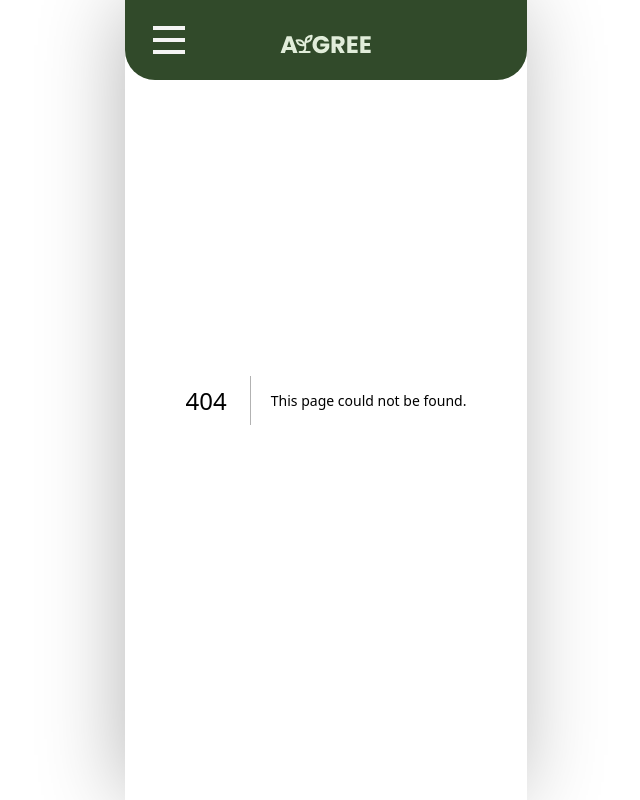
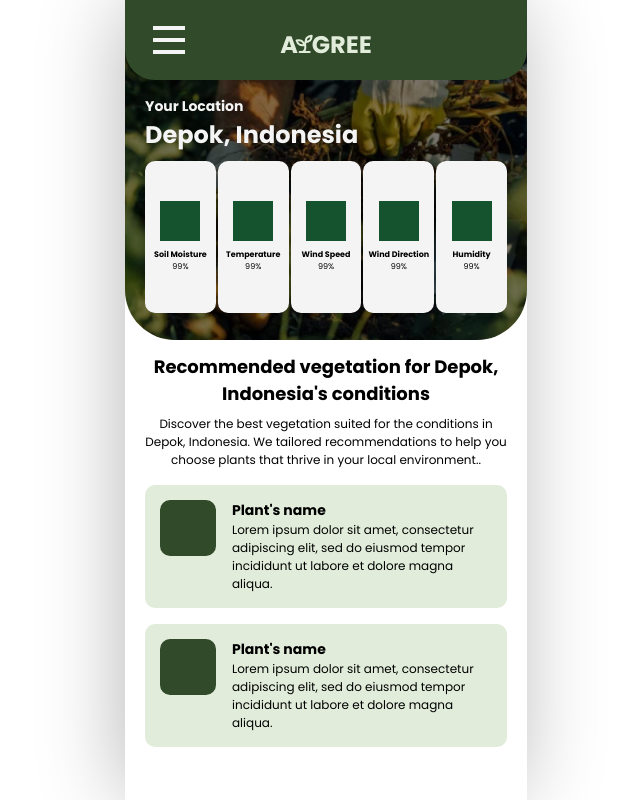
Before and after one commit to hacky-nasa/hacky, a Next.js app: page /detail in a window 1280 px wide. Before the commit this address had no page. Shown: the whole page, without its empty margins (314-954 px from the left). Built offline with nearby package versions, Linux system fonts and the light colour scheme.

Commit message:
feat: main and parameter

```diff
--- /dev/null
+++ b/src/app/detail/page.tsx
@@ -0,0 +1,6 @@
+import { ParameterDetailModule } from '@/modules/ParameterDetailModule'
+import React from 'react'
+
+export default function Page() {
+  return <ParameterDetailModule />
+}
--- /dev/null
+++ b/src/app/main/page.tsx
@@ -0,0 +1,6 @@
+import { MainPageModule } from '@/modules/MainPageModule'
+import React from 'react'
+
+export default function Page() {
+  return <MainPageModule />
+}
--- /dev/null
+++ b/src/components/elements/image/index.tsx
@@ -0,0 +1,18 @@
+import React from 'react'
+import Image from 'next/image'
+import { IImageWrapper } from './interface'
+import { twMerge } from 'tailwind-merge'
+
+export const ImageWrapper: React.FC<IImageWrapper> = ({
+  styles,
+  imgStyles,
+  src,
+  alt,
+  ...props
+}) => {
+  return (
+    <div className={twMerge('relative w-full h-full', styles)}>
+      <Image src={src} alt={alt} fill className={imgStyles} />
+    </div>
+  )
+}
--- /dev/null
+++ b/src/components/elements/image/interface.ts
@@ -0,0 +1,6 @@
+export interface IImageWrapper {
+  styles?: string
+  imgStyles?: string
+  src: string
+  alt: string
+}
--- a/src/components/elements/input/SearchBar.tsx
+++ b/src/components/elements/input/SearchBar.tsx
@@ -1,5 +1,4 @@
 import React from 'react'
-import LocationIcon from '../../../../public/assets/icons/SearchIcon'
 import { IconInterface } from '../../../../public/assets/icons/type'
 
 interface SearchBarProps extends React.InputHTMLAttributes<HTMLInputElement> {
@@ -14,13 +13,13 @@ export const SearchBar = ({
 }: SearchBarProps) => {
   return (
     <div
-      className="py-4 px-4 rounded-lg shadow-md flex items-center gap-4"
+      className="py-4 px-4 rounded-[10px] shadow-md flex items-center gap-4 bg-[#FFFFFF] w-full"
       {...props}
     >
       {Icon && <Icon />}
       <input
         type="text"
-        className="border-none w-full focus:outline-none"
+        className="border-none w-full focus:outline-none bg-transparent"
         placeholder={placeholder}
       />
     </div>
--- /dev/null
+++ b/src/modules/MainPageModule/components/ParameterCard.tsx
@@ -0,0 +1,28 @@
+import React from 'react'
+
+interface ParameterCardProps {
+  title?: string
+  percentage?: number
+  isActive?: boolean
+  onClick?: () => void
+}
+
+export const ParameterCard = ({
+  title,
+  percentage,
+  isActive,
+  onClick,
+}: ParameterCardProps) => {
+  return (
+    <div
+      className={`py-10 px-1 flex flex-col items-center rounded-[10px] gap-2 cursor-pointer ${isActive ? 'bg-primary-green text-white' : 'bg-white'}`}
+      onClick={onClick}
+    >
+      <div className="bg-green-900 w-10 aspect-square" />
+      <div className="flex items-center flex-col">
+        <p className="text-caption-bold">{title}</p>
+        <p className="text-caption">{percentage}%</p>
+      </div>
+    </div>
+  )
+}
--- /dev/null
+++ b/src/modules/MainPageModule/index.tsx
@@ -0,0 +1,65 @@
+'use client'
+
+import React from 'react'
+import Image from 'next/image'
+import { SearchBar } from '@/components/elements/input/SearchBar'
+import SearchIcon from '../../../public/assets/icons/SearchIcon'
+import { ParameterCard } from './components/ParameterCard'
+import { parametersList } from '../ParameterDetailModule/type'
+import Link from 'next/link'
+import { Button } from '@/components/elements/button/Button'
+
+export const MainPageModule = () => {
+  return (
+    <section className="w-full h-full pb-10 relative flex flex-col gap-7">
+      <div className="absolute w-full h-[375px] -z-10">
+        <Image
+          src="/assets/images/mainPage/backdrop.png"
+          alt="backdrop"
+          fill
+          style={{ objectFit: 'cover', borderRadius: '50px' }}
+        />
+      </div>
+      <div className="flex flex-col z-10 pt-24 px-5 w-full gap-2">
+        <SearchBar icon={SearchIcon} placeholder="Choose a location" />
+        <div className="flex flex-col items-center gap-3">
+          <div className="grid grid-cols-5 w-full gap-[2px]">
+            {parametersList.map((param) => (
+              <ParameterCard
+                key={param.title}
+                title={param.title}
+                percentage={param.percentage}
+              />
+            ))}
+          </div>
+          <Link href={'/detail'}>
+            <Button>Learn More</Button>
+          </Link>
+        </div>
+      </div>
+      <div className="px-5 flex flex-col items-center gap-4">
+        <div className="flex flex-col gap-2">
+          <p className="text-section-header text-center">
+            Curious if the plants you want to grow are a good fit?
+          </p>
+          <p className="text-center text-body">
+            This feature analyzes your geographical conditions and offers pest
+            identification and weed detection insights to help you grow
+            successfully.
+          </p>
+        </div>
+        <SearchBar icon={SearchIcon} placeholder="Search a plant" />
+        <div className="bg-primary-green px-4 py-5 rounded-[10px] flex flex-col gap-[5px]">
+          <p className="text-section-header text-white">
+            You haven't entered a plant name yet.
+          </p>
+          <p className="text-white text-body">
+            Enter a plant name to receive an analysis based on your location’s
+            geographical conditions, along with predictions for pest
+            identification and weed detection.
+          </p>
+        </div>
+      </div>
+    </section>
+  )
+}
--- /dev/null
+++ b/src/modules/ParameterDetailModule/index.tsx
@@ -0,0 +1,91 @@
+'use client'
+
+import React, { useState } from 'react'
+import Image from 'next/image'
+import { SearchBar } from '@/components/elements/input/SearchBar'
+import SearchIcon from '../../../public/assets/icons/SearchIcon'
+import { ParameterCard } from '../MainPageModule/components/ParameterCard'
+import { parametersList } from './type'
+
+export const ParameterDetailModule = () => {
+  const [parameter, setParameter] = useState('')
+  return (
+    <section
+      className={`w-full h-full pb-10 relative flex flex-col ${parameter ? 'gap-4' : 'gap-10'}`}
+    >
+      <div className="absolute w-full h-[340px] -z-10">
+        <Image
+          src="/assets/images/mainPage/backdrop.png"
+          alt="backdrop"
+          fill
+          style={{ objectFit: 'cover', borderRadius: '50px' }}
+        />
+      </div>
+      <div className="flex flex-col z-10 pt-24 px-5 w-full gap-2">
+        <div>
+          <p className="text-subheader text-white">Your Location</p>
+          <p className="text-main-header text-white">Depok, Indonesia</p>
+        </div>
+        <div className="grid grid-cols-5 gap-[2px]">
+          {parametersList.map((param) => (
+            <ParameterCard
+              key={param.title}
+              title={param.title}
+              percentage={param.percentage}
+              isActive={parameter === param.title}
+              onClick={() =>
+                setParameter(parameter === param.title ? '' : param.title)
+              }
+            />
+          ))}
+        </div>
+        {parameter && (
+          <div className="bg-primary-green px-4 py-5 rounded-[10px] flex flex-col gap-[5px]">
+            <p className="text-section-header text-white">Soil Moisture</p>
+            <p className="text-white text-body">
+              According to the data retrieved from NASA's API, the soil moisture
+              level in your area is currently [moisture level]. This condition
+              can significantly impact plant growth, affecting water
+              availability and nutrient uptake. For optimal results, consider
+              adjusting your irrigation plan or selecting plants that thrive in
+              this moisture range.
+            </p>
+          </div>
+        )}
+      </div>
+      <div className={`px-5 flex flex-col items-center gap-4`}>
+        <div className="flex flex-col gap-2">
+          <p className="text-section-header text-center">
+            Recommended vegetation for Depok, Indonesia's conditions
+          </p>
+          <p className="text-center text-body">
+            Discover the best vegetation suited for the conditions in Depok,
+            Indonesia. We tailored recommendations to help you choose plants
+            that thrive in your local environment..
+          </p>
+        </div>
+
+        <div className="flex bg-[#E1EDDA] p-[15px] rounded-[10px] gap-4">
+          <div className="w-14 h-14 aspect-square bg-primary-green rounded-[10px]" />
+          <div>
+            <p className="text-subheader">Plant's name</p>
+            <p className="text-body">
+              Lorem ipsum dolor sit amet, consectetur adipiscing elit, sed do
+              eiusmod tempor incididunt ut labore et dolore magna aliqua.{' '}
+            </p>
+          </div>
+        </div>
+        <div className="flex bg-[#E1EDDA] p-[15px] rounded-[10px] gap-4">
+          <div className="w-14 h-14 aspect-square bg-primary-green rounded-[10px]" />
+          <div>
+            <p className="text-subheader">Plant's name</p>
+            <p className="text-body">
+              Lorem ipsum dolor sit amet, consectetur adipiscing elit, sed do
+              eiusmod tempor incididunt ut labore et dolore magna aliqua.{' '}
+            </p>
+          </div>
+        </div>
+      </div>
+    </section>
+  )
+}
--- /dev/null
+++ b/src/modules/ParameterDetailModule/type.ts
@@ -0,0 +1,7 @@
+export const parametersList = [
+  { title: 'Soil Moisture', percentage: 99 },
+  { title: 'Temperature', percentage: 99 },
+  { title: 'Wind Speed', percentage: 99 },
+  { title: 'Wind Direction', percentage: 99 },
+  { title: 'Humidity', percentage: 99 },
+]
```
Also changed, not shown: public/assets/images/mainPage/backdrop.png (added), src/modules/ParameterDetailModule/components/ParameterDetailCard.tsx (added).
